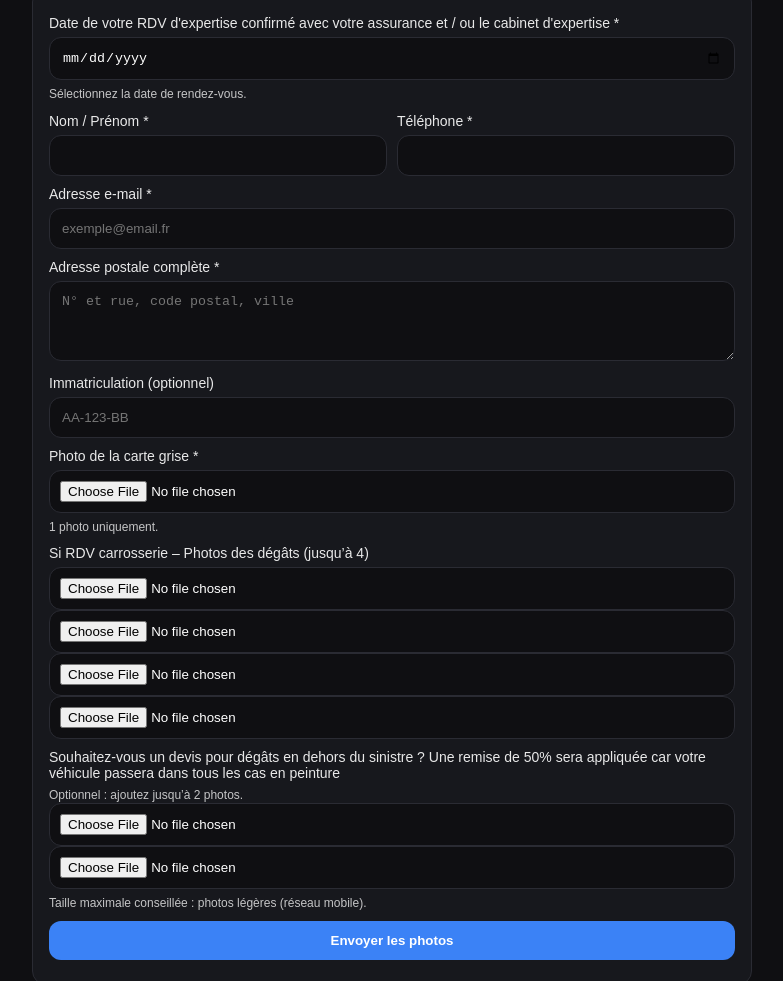
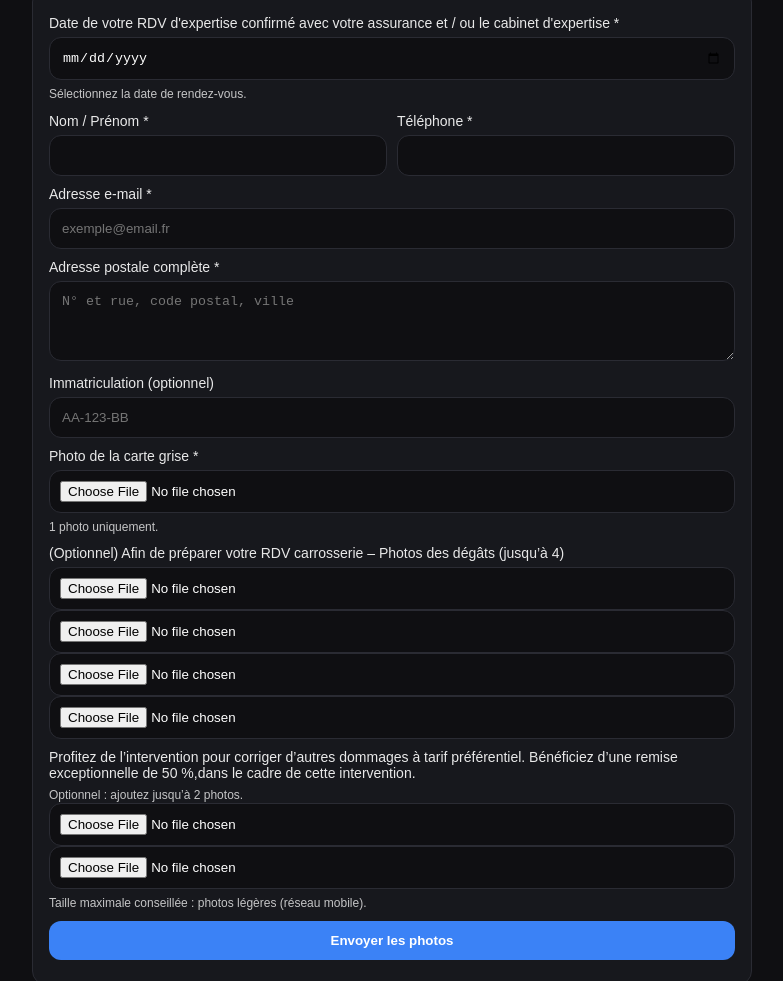
Before and after one commit to Thuillier-jeremy/onboarding-vehicule, a plain HTML site: page src/index.html in a window 1280 px wide. Shown: the part 269-1250 px from the top of the page, without its empty margins (248-1031 px from the left). Drawn offline with Linux system fonts and the light colour scheme.

Commit message:
maj texte

```diff
--- a/src/index.html
+++ b/src/index.html
@@ -160,7 +160,7 @@
       <div class="hint">1 photo uniquement.</div>
 
       <!-- DEGATS (4 photos) -->
-      <label>Si RDV carrosserie – Photos des dégâts (jusqu’à 4)</label>
+      <label>(Optionnel) Afin de préparer votre RDV carrosserie – Photos des dégâts (jusqu’à 4)</label>
       <input name="degat_1" type="file" accept="image/*" capture="environment">
       <input name="degat_2" type="file" accept="image/*" capture="environment">
       <input name="degat_3" type="file" accept="image/*" capture="environment">
@@ -168,7 +168,8 @@
 
       <!-- HORS SINISTRE (2 photos) -->
       <label>
-        Souhaitez-vous un devis pour dégâts en dehors du sinistre ? Une remise de 50% sera appliquée car votre véhicule passera dans tous les cas en peinture
+       Profitez de l’intervention pour corriger d’autres dommages à tarif préférentiel.
+       Bénéficiez d’une remise exceptionnelle de 50 %,dans le cadre de cette intervention.
       </label>
       <div class="hint">Optionnel : ajoutez jusqu’à 2 photos.</div>
       <input name="hors_sinistre_1" type="file" accept="image/*" capture="environment">
```
